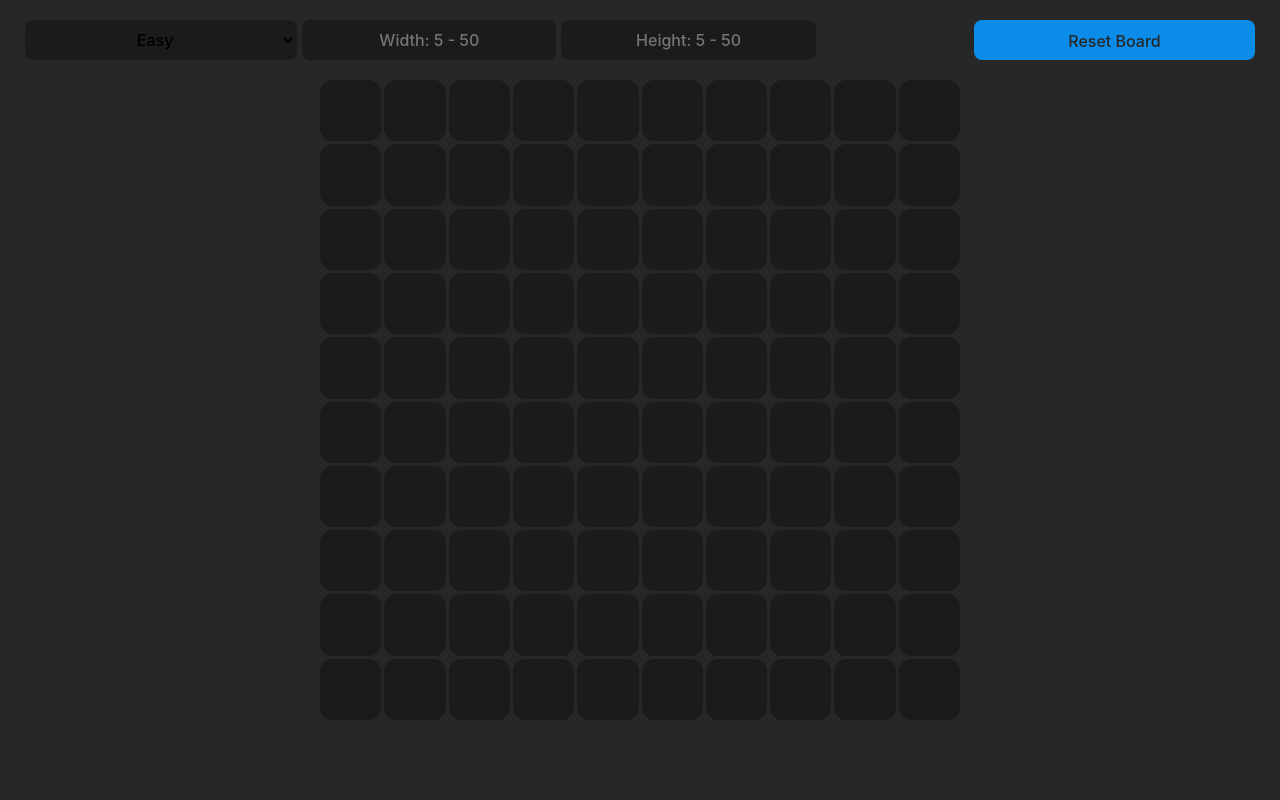
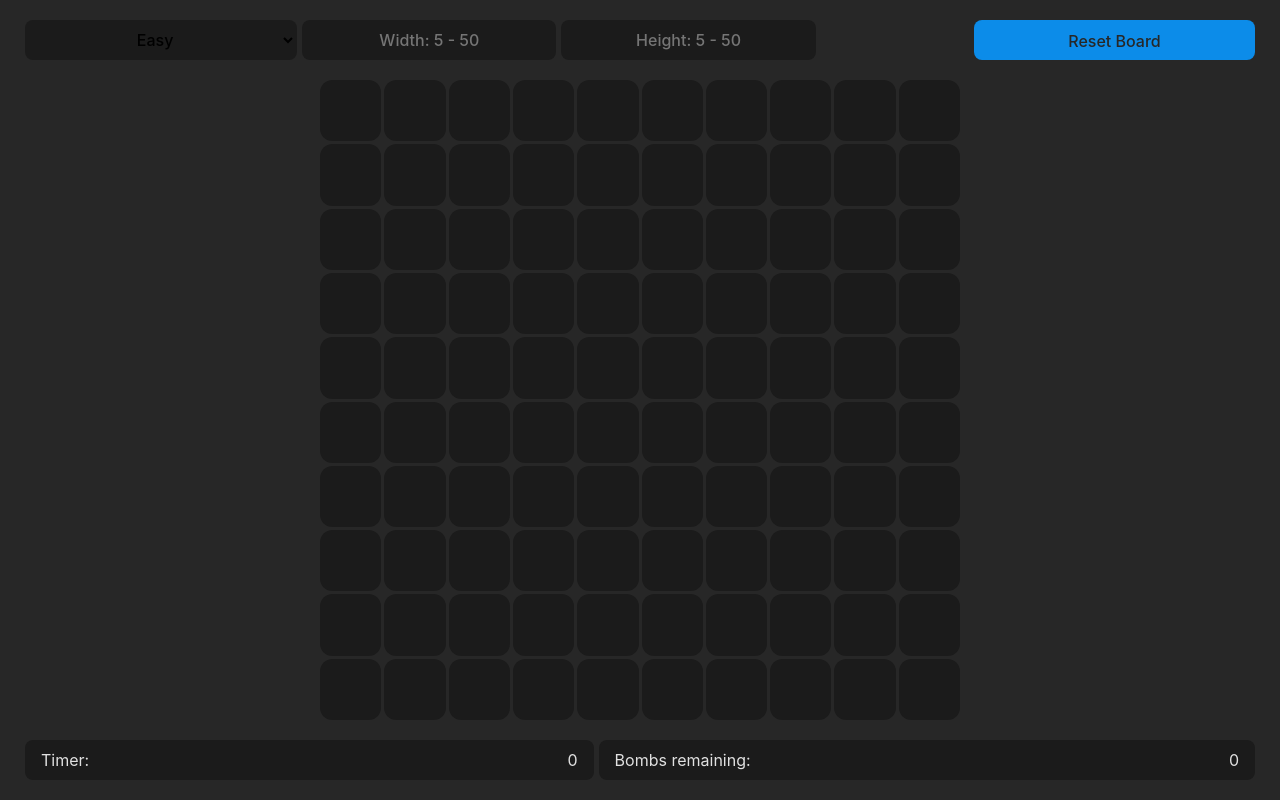
Before and after one commit to Hexy32/minimalistic-minesweeper, a React (Vite) app: page / in a window 1280 px wide. Built offline with nearby package versions, Linux system fonts and the light colour scheme.

Commit message:
Added stats

```diff
--- a/index.html
+++ b/index.html
@@ -4,7 +4,7 @@
     <meta charset="UTF-8" />
     <link rel="icon" type="image/svg+xml" href="/vite.svg" />
     <meta name="viewport" content="width=device-width, initial-scale=1.0" />
-    <title>Vite + React + TS</title>
+    <title>Minesweeper</title>
   </head>
   <body>
     <div id="root"></div>
--- a/src/App.tsx
+++ b/src/App.tsx
@@ -2,6 +2,8 @@ import { useEffect, useState } from 'react'
 
 import Board from './components/board'
 import Options from './components/options'
+import Result from './components/resultOverlay'
+import Stats from './components/stats'
 import calculateItemSize from './util/calculateItemSize'
 import { createTiles } from './util/createTiles'
 import styles from './styles/app.module.css'
@@ -35,6 +37,7 @@ export default function App() {
 
   return (
     <div className={styles.app}>
+      {/* <Result /> */}
       <Options
         difficulty={difficulty}
         setDifficulty={setDifficulty}
@@ -51,6 +54,7 @@ export default function App() {
         gameStarted={gameStarted}
         setGameStarted={setGameStarted}
       />
+      <Stats gameStarted={gameStarted} tiles={tiles} />
     </div>
   )
 }
--- a/src/components/board.tsx
+++ b/src/components/board.tsx
@@ -28,7 +28,6 @@ export default function Board({
     const newArr = [...tiles]
 
     if (!gameStarted) {
-      console.log('bomb')
       do {
         generateBombs(width, height, difficulty, tiles, setTiles)
       } while (tile?.isBomb === true)
--- a/src/components/options.tsx
+++ b/src/components/options.tsx
@@ -1,4 +1,5 @@
 import styles from '../styles/options.module.css'
+import uiStyles from '../styles/ui.module.css'
 
 export default function Options({
   difficulty,
@@ -43,7 +44,7 @@ export default function Options({
   const difficulties = ['Easy', 'Medium', 'Hard', 'Master']
 
   return (
-    <section className={styles.options}>
+    <section className={uiStyles.ui}>
       <select
         onChange={e => handleUpdate(e.currentTarget)}
         name="Difficulty"
--- /dev/null
+++ b/src/components/resultOverlay.tsx
@@ -0,0 +1,9 @@
+import styles from '../styles/result.module.css'
+
+export default function Result() {
+  return (
+    <>
+      <div>YOU WON!</div>
+    </>
+  )
+}
--- /dev/null
+++ b/src/components/stats.tsx
@@ -0,0 +1,58 @@
+import { useEffect, useState } from 'react'
+
+import { Tile } from '../App'
+import styles from '../styles/stats.module.css'
+import uiStyles from '../styles/ui.module.css'
+
+export default function Stats({ gameStarted, tiles }: StatsProps) {
+  const [timerRunning, setTimerRunning] = useState(false)
+  const [timePassed, setTimePassed] = useState(0)
+  const [intervalId, setIntervalId] = useState(0)
+  const [bombsRemaining, setBombsRemaining] = useState(0)
+
+  useEffect(() => {
+    if (gameStarted && !timerRunning) startTimer()
+    if (!gameStarted && timerRunning) stopTimer()
+
+    const totalBombs = tiles.filter(tile => tile.isBomb === true).length
+    const totalFlags = tiles.filter(tile => tile.isFlagged === true).length
+
+    setBombsRemaining(totalBombs - totalFlags)
+  }, [gameStarted, tiles])
+
+  function startTimer() {
+    setTimerRunning(true)
+    //Start timer code
+
+    let startTime = Date.now()
+    setIntervalId(
+      setInterval(() => {
+        setTimePassed(Math.round((Date.now() - startTime) / 1000))
+      }, 1000)
+    )
+  }
+
+  function stopTimer() {
+    setTimerRunning(false)
+    //Stop timer code
+    clearInterval(intervalId)
+  }
+
+  return (
+    <section className={uiStyles.ui + ' ' + styles.stats}>
+      <div>
+        <span>Timer: </span>
+        <span>{timePassed}</span>
+      </div>
+      <div>
+        <span>Bombs remaining: </span>
+        <span>{bombsRemaining}</span>
+      </div>
+    </section>
+  )
+}
+
+interface StatsProps {
+  gameStarted: boolean
+  tiles: Tile[]
+}
--- a/src/styles/app.module.css
+++ b/src/styles/app.module.css
@@ -14,4 +14,6 @@
   flex-direction: column;
   justify-content: center;
   align-items: center;
+
+  position: relative;
 }
--- a/src/styles/options.module.css
+++ b/src/styles/options.module.css
@@ -1,25 +1,3 @@
-.options {
-  display: flex;
-  justify-content: center;
-  align-items: center;
-  gap: 5px;
-
-  position: absolute;
-  top: 0;
-
-  width: 100%;
-  padding-block: 20px;
-  padding-inline: 25px;
-
-  /*   background: rgb(0, 0, 0);
-  background: linear-gradient(rgba(0, 0, 0, 0.5) 0%, rgba(0, 0, 0, 0.5) 60%, rgba(0, 0, 0, 0) 100%); */
-}
-
-.options > * {
-  height: 40px;
-  flex-grow: 1;
-}
-
 .updateButton {
   background-color: var(--accent-color);
   transition: all 200ms;
--- /dev/null
+++ b/src/styles/stats.module.css
@@ -0,0 +1,20 @@
+.stats {
+  bottom: 0;
+  top: auto;
+  position: absolute;
+}
+
+.stats > * {
+  background-color: var(--main-color);
+
+  display: flex;
+  justify-content: center;
+  align-items: center;
+  padding-inline: 1rem;
+
+  border-radius: 8px;
+}
+
+.stats > * > *:nth-child(2) {
+  margin-left: auto;
+}
--- /dev/null
+++ b/src/styles/ui.module.css
@@ -0,0 +1,18 @@
+.ui {
+  display: flex;
+  justify-content: center;
+  align-items: center;
+  gap: 5px;
+
+  position: absolute;
+  top: 0;
+
+  width: 100%;
+  padding-block: 20px;
+  padding-inline: 25px;
+}
+
+.ui > * {
+  height: 40px;
+  flex-grow: 1;
+}
--- a/src/util/generateBombs.ts
+++ b/src/util/generateBombs.ts
@@ -51,11 +51,11 @@ function getNumberOfBombs(difficulty: string, tilesTotal: number) {
     case 'easy':
       return Math.round(tilesTotal * 0.1)
     case 'medium':
+      return Math.round(tilesTotal * 0.15)
+    case 'hard':
       return Math.round(tilesTotal * 0.2)
-    case 'hard':
-      return Math.round(tilesTotal * 0.3)
     case 'master':
-      return Math.round(tilesTotal * 0.4)
+      return Math.round(tilesTotal * 0.25)
 
     default:
       throw new Error('Difficulty not found!')
```
Also changed, not shown: src/styles/result.module.css (added).
